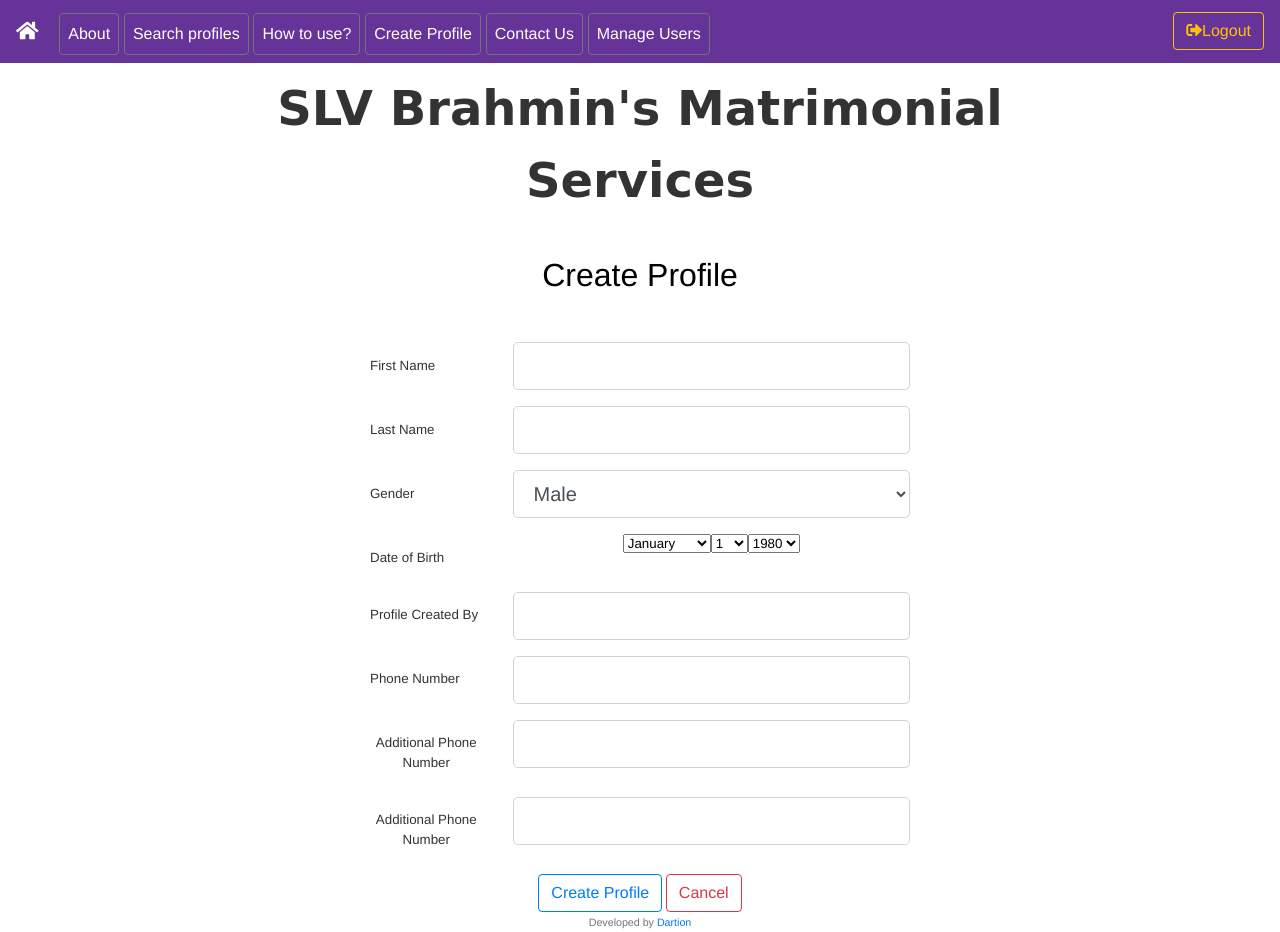
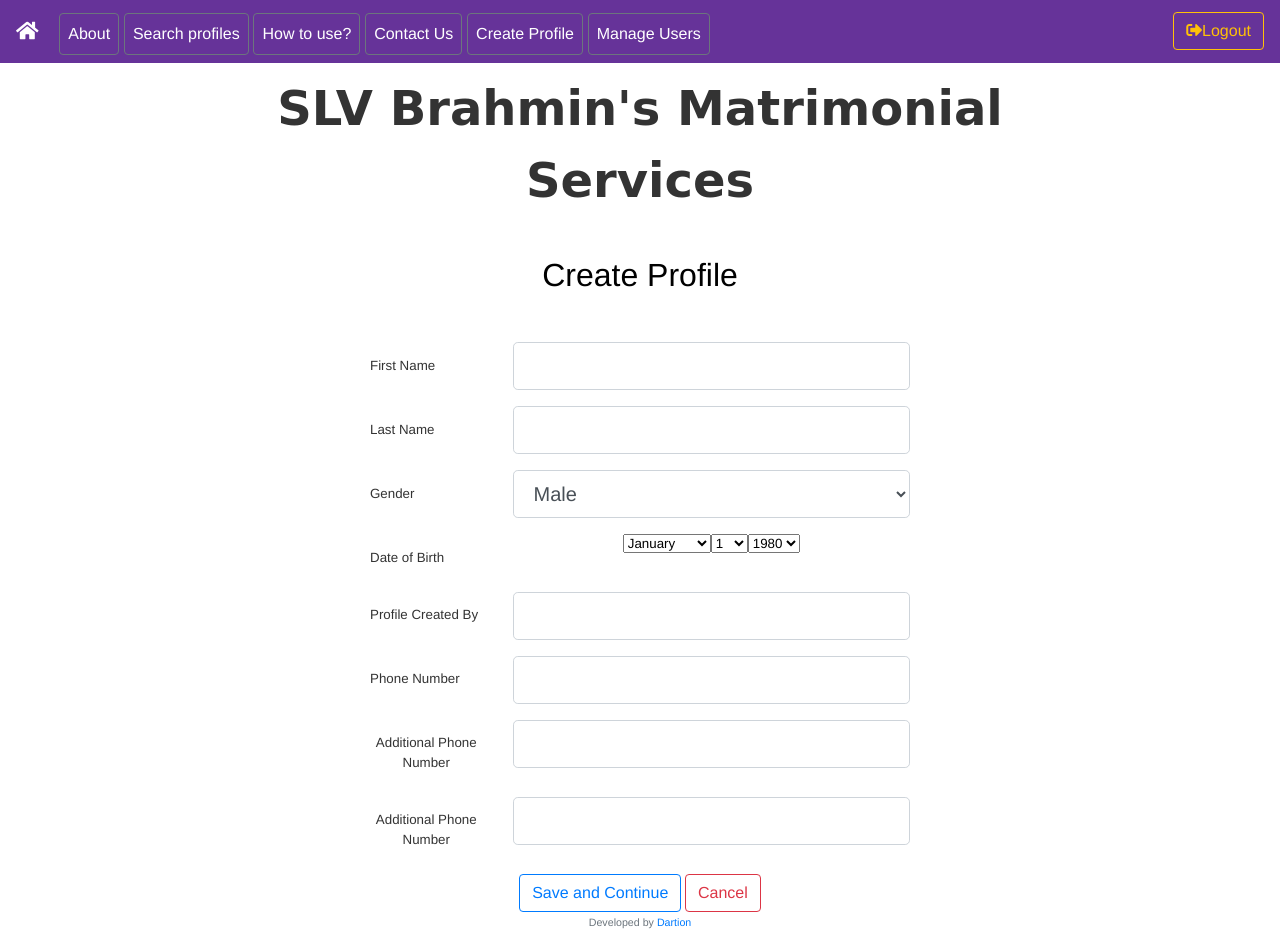
Before and after one commit to dartion/partner, a Django app: page /create_profile in a window 1280 px wide. Run offline with Django 3.2, Linux system fonts and the light colour scheme; the visitor is signed in with stand-in values (Sample User, id 1); some libraries are stand-ins or nearby versions.

Commit message:
more changes

```diff
--- a/app/forms/profile/personal_info.py
+++ b/app/forms/profile/personal_info.py
@@ -70,8 +70,8 @@ class UpdateProfilePersonalInfo(forms.ModelForm):
                 widget=forms.TextInput(attrs={'required': True,'class':'form-control form-control-lg'}),
                 initial=personal_info_object.additional_info)
 
-            self.fields['email'] = forms.CharField(widget=forms.TextInput(attrs={'required': True, 'class':'form-control form-control-lg'}),
-                                                   initial=personal_info_object.email)
+            self.fields['email'] = forms.CharField(widget=forms.TextInput(attrs={'class':'form-control form-control-lg'}),
+                                                   initial=personal_info_object.email, required=False)
             data_exists = True
         except Exception as e:
             print (e)
@@ -101,7 +101,7 @@ class UpdateProfilePersonalInfo(forms.ModelForm):
         residential_address = forms.CharField(widget=forms.TextInput(attrs={'required': True, 'class':'form-control form-control-lg'}))
         contact_number = forms.CharField(widget=forms.TextInput(attrs={'required': True, 'class':'form-control form-control-lg'}))
         additional_info = forms.CharField(widget=forms.TextInput(attrs={'required': True, 'class':'form-control form-control-lg'}))
-        email = forms.CharField(widget=forms.TextInput(attrs={'required': True, 'class': 'form-control form-control-lg'}))
+        email = forms.CharField(widget=forms.TextInput(attrs={'class': 'form-control form-control-lg'}), required=False)
 
     class Meta:
         model = ProfilePersonalInfo
--- a/app/models.py
+++ b/app/models.py
@@ -53,7 +53,7 @@ class ProfilePersonalInfo(models.Model):
     residential_address = models.CharField(max_length=200, null=False, blank=False)
     contact_number = models.BigIntegerField(null=False, blank=False, unique=True)
     additional_info = models.CharField(max_length=40, null=False, blank=False)
-    email = models.EmailField( max_length=100, unique=False)
+    email = models.EmailField( max_length=100, unique=False, null=True, blank=True)
     profile = models.ForeignKey(ProfileBasicInfo,unique=True, on_delete=models.CASCADE, null=True, blank=True)
 
     # ToDo: Profile pictures
--- a/app/templates/generic/layout.html
+++ b/app/templates/generic/layout.html
@@ -48,12 +48,11 @@
       <li class="nav-item active">
         <a class="btn btn-outline-secondary nav-button nav-link" href="{% url 'how_to_start' %}">How to use? <span class="sr-only">(current)</span></a>
       </li>
-
-      <li class="nav-item active">
-        <a class="btn btn-outline-secondary nav-button nav-link" href="{% url 'create_profile' %}">Create Profile <span class="sr-only">(current)</span></a>
-      </li>
         <li class="nav-item active">
         <a class="btn btn-outline-secondary nav-button nav-link" href="{% url 'contact_us' %}">Contact Us <span class="sr-only">(current)</span></a>
+      </li>
+    <li class="nav-item active">
+        <a class="btn btn-outline-secondary nav-button nav-link" href="{% url 'create_profile' %}">Create Profile <span class="sr-only">(current)</span></a>
       </li>
         {% if user.is_superuser %}
             </li>
--- a/app/templates/profile/basic_info/create_profile_basic_info.html
+++ b/app/templates/profile/basic_info/create_profile_basic_info.html
@@ -58,7 +58,7 @@
 
 
                     <div class="">
-                        <input class="btn btn-outline-primary " value="Create Profile" type="submit"
+                        <input class="btn btn-outline-primary " value="Save and Continue" type="submit"
                                name="submit">
                         <a class="btn btn-outline-danger" href="{% url 'index' %}"
                            name="Cancel">Cancel </a>
--- a/app/views/Profile/profile.py
+++ b/app/views/Profile/profile.py
@@ -19,7 +19,8 @@ def create_profile(request):
         post = form.save(request.user.id)
         messages.add_message(request, messages.SUCCESS,
                              "Profile created successfully.")
-        return redirect('/')
+
+        return redirect('/update_personal_info/{}'.format(post.id))
 
     return render(request, "profile/basic_info/create_profile_basic_info.html", {"form":form, 'profileID':None})
 
```
Also changed, not shown: app/migrations/0004_auto_20191210_2150.py (added).
